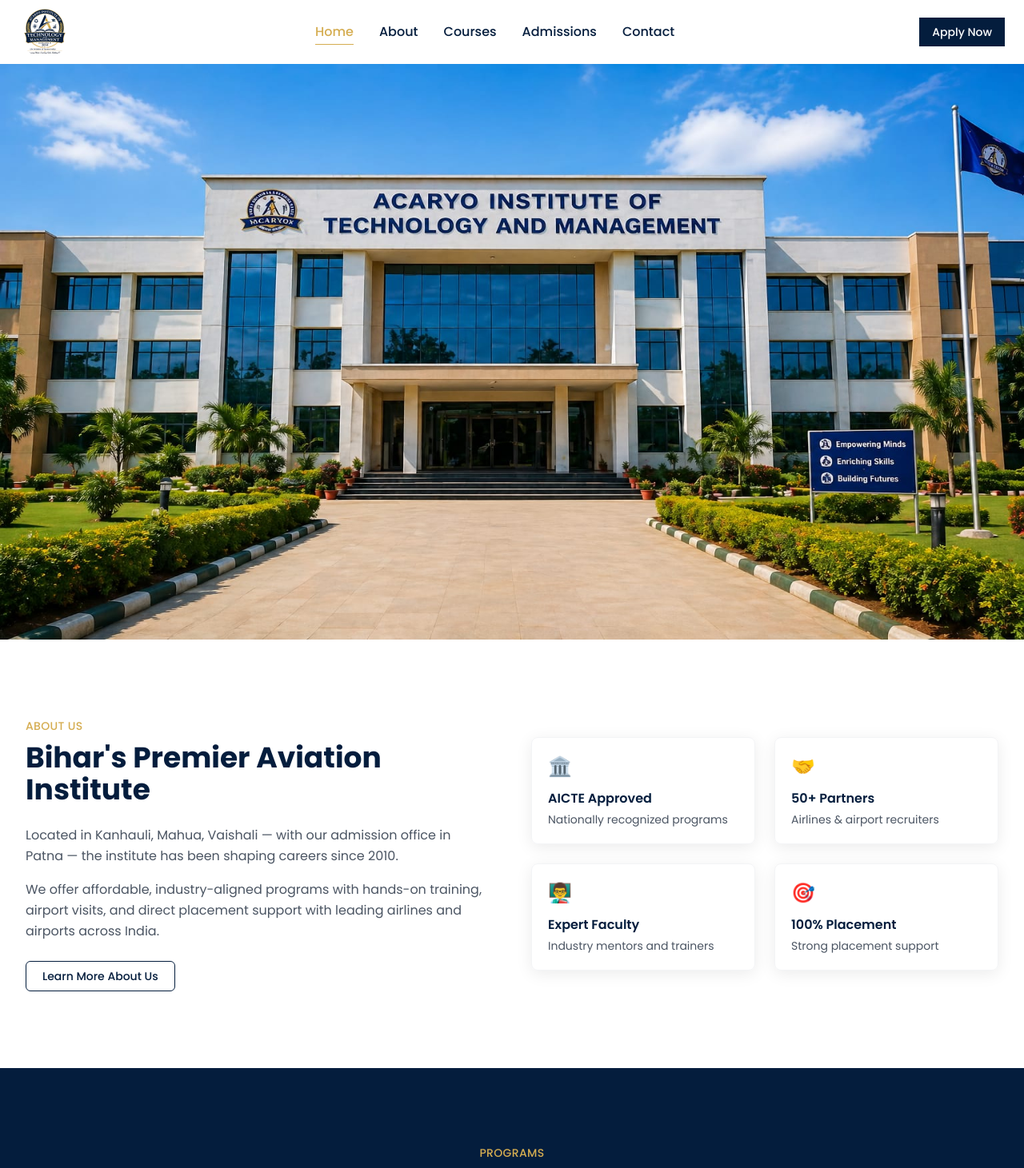
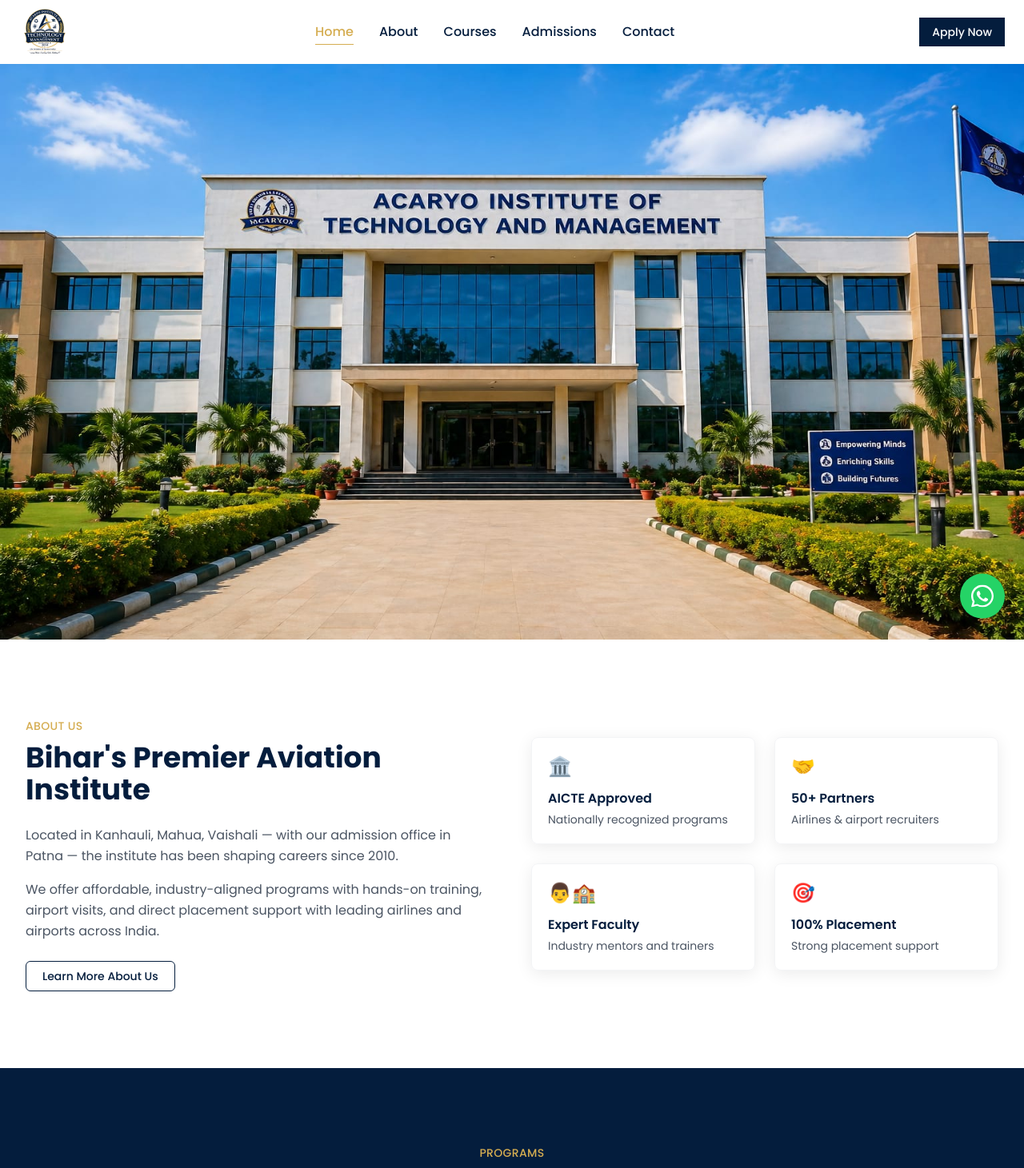
Before and after one commit to Priyanka9321/Acaryo_college, a Next.js app: page / in a window 1280 px wide. Shown: the top 1461 px of the page at 80% size. Built offline with nearby package versions, Linux system fonts and the light colour scheme.

Commit message:
added the whatsapp

```diff
--- a/app/layout.tsx
+++ b/app/layout.tsx
@@ -3,6 +3,7 @@
 import "./globals.css";
 import Navbar from "@/components/layout/Navbar";
 import Footer from "@/components/layout/Footer";
+import WhatsAppButton from "@/components/ui/WhatsAppButton";
 
 const poppins = Poppins({
   subsets: ["latin"],
@@ -32,6 +33,7 @@
         <Navbar />
         <main>{children}</main>
         <Footer />
+        <WhatsAppButton />
       </body>
     </html>
   );
--- a/components/sections/About.tsx
+++ b/components/sections/About.tsx
@@ -1,3 +1,7 @@
+"use client";
+
+import { useRef } from "react";
+import { motion, useInView } from "framer-motion";
 import Container from "@/components/ui/Container";
 
 const features = [
@@ -12,7 +16,7 @@
     desc: "Airlines & airport recruiters",
   },
   {
-    icon: "👨‍🏫",
+    icon: "👨🏫",
     title: "Expert Faculty",
     desc: "Industry mentors and trainers",
   },
@@ -23,14 +27,34 @@
   },
 ];
 
+const fadeUp = {
+  hidden: { opacity: 0, y: 40 },
+  visible: (i: number) => ({
+    opacity: 1,
+    y: 0,
+    transition: { duration: 0.6, ease: "easeOut", delay: i * 0.1 },
+  }),
+};
+
 export default function About() {
+  const ref = useRef<HTMLDivElement>(null);
+  const inView = useInView(ref, { once: true, margin: "-80px" });
+
   return (
-    <section id="about" className="bg-white py-16 md:py-24">
+    <section id="about" className="relative z-10 bg-white py-16 md:py-24">
       <Container>
-        <div className="grid grid-cols-1 md:grid-cols-2 gap-12 items-center">
-
+        <div
+          ref={ref}
+          className="grid grid-cols-1 md:grid-cols-2 gap-12 items-center"
+        >
           {/* Left: Text Content */}
-          <div className="flex flex-col gap-6">
+          <motion.div
+            className="flex flex-col gap-6"
+            custom={0}
+            variants={fadeUp}
+            initial="hidden"
+            animate={inView ? "visible" : "hidden"}
+          >
             <div>
               <span className="text-sm text-secondary uppercase tracking-wide font-medium">
                 About Us
@@ -60,22 +84,25 @@
                 Learn More About Us
               </a>
             </div>
-          </div>
+          </motion.div>
 
           {/* Right: Feature Cards Grid */}
           <div className="grid grid-cols-1 sm:grid-cols-2 gap-6">
-            {features.map(({ icon, title, desc }) => (
-              <div
+            {features.map(({ icon, title, desc }, i) => (
+              <motion.div
                 key={title}
+                custom={i + 1}
+                variants={fadeUp}
+                initial="hidden"
+                animate={inView ? "visible" : "hidden"}
                 className="p-5 rounded-lg border border-gray-100 shadow-soft hover:shadow-md transition-shadow duration-200"
               >
                 <span className="text-2xl">{icon}</span>
                 <h3 className="mt-3 font-semibold text-primary">{title}</h3>
                 <p className="mt-1 text-sm text-gray-600">{desc}</p>
-              </div>
+              </motion.div>
             ))}
           </div>
-
         </div>
       </Container>
     </section>
--- a/components/sections/Hero.tsx
+++ b/components/sections/Hero.tsx
@@ -1,9 +1,22 @@
 "use client";
 
 import Image from "next/image";
+import { useRef } from "react";
+import { motion, useScroll, useTransform } from "framer-motion";
 
 export default function Hero() {
+  const ref = useRef<HTMLDivElement>(null);
+
+  const { scrollYProgress } = useScroll({
+    target: ref,
+    offset: ["start start", "end start"],
+  });
+
+  const opacity = useTransform(scrollYProgress, [0, 0.6], [1, 0]);
+  const scale = useTransform(scrollYProgress, [0, 0.6], [1, 1.04]);
+
   return (
+    <motion.div ref={ref} style={{ opacity }} className="sticky top-0 z-0">
       <section
         className="
           relative w-full overflow-hidden
@@ -11,8 +24,7 @@
           flex items-center justify-center
         "
       >
-      {/* Background image */}
-      <div className="absolute inset-0">
+        <motion.div style={{ scale }} className="absolute inset-0">
           <Image
             src="/assets/images/hero.jpeg"
             alt="Campus"
@@ -24,7 +36,8 @@
               lg:object-fill
             "
           />
-      </div>
+        </motion.div>
       </section>
+    </motion.div>
   );
 }
--- /dev/null
+++ b/components/ui/WhatsAppButton.tsx
@@ -0,0 +1,31 @@
+"use client";
+
+import { motion } from "framer-motion";
+
+const PHONE = "919321433587";
+const MESSAGE = "Hello, I would like to know more about your college.";
+const WHATSAPP_URL = `https://wa.me/${PHONE}?text=${encodeURIComponent(MESSAGE)}`;
+
+export default function WhatsAppButton() {
+  return (
+    <motion.a
+      href={WHATSAPP_URL}
+      target="_blank"
+      rel="noopener noreferrer"
+      aria-label="Chat on WhatsApp"
+      className="fixed bottom-6 right-6 z-50 flex h-14 w-14 items-center justify-center rounded-full bg-[#25D366] shadow-lg"
+      animate={{ y: [0, -6, 0] }}
+      transition={{ duration: 2, repeat: Infinity, ease: "easeInOut" }}
+      whileHover={{ scale: 1.1 }}
+      whileTap={{ scale: 0.95 }}
+    >
+      <svg
+        xmlns="http://www.w3.org/2000/svg"
+        viewBox="0 0 32 32"
+        className="h-7 w-7 fill-white"
+      >
+        <path d="M16 0C7.163 0 0 7.163 0 16c0 2.822.736 5.472 2.027 7.774L0 32l8.476-2.003A15.938 15.938 0 0 0 16 32c8.837 0 16-7.163 16-16S24.837 0 16 0zm0 29.333a13.27 13.27 0 0 1-6.748-1.833l-.484-.287-5.03 1.188 1.21-4.898-.316-.503A13.267 13.267 0 0 1 2.667 16C2.667 8.636 8.636 2.667 16 2.667S29.333 8.636 29.333 16 23.364 29.333 16 29.333zm7.27-9.862c-.398-.199-2.354-1.162-2.719-1.294-.365-.133-.631-.199-.897.199-.266.398-1.03 1.294-1.263 1.56-.232.266-.465.299-.863.1-.398-.2-1.681-.62-3.203-1.977-1.184-1.056-1.983-2.36-2.215-2.758-.232-.398-.025-.613.174-.811.179-.178.398-.465.597-.698.2-.232.266-.398.398-.664.133-.266.067-.498-.033-.697-.1-.2-.897-2.162-1.229-2.96-.324-.778-.653-.673-.897-.685l-.764-.013c-.266 0-.697.1-1.063.498-.365.398-1.395 1.362-1.395 3.323s1.428 3.854 1.627 4.12c.2.266 2.81 4.29 6.808 6.017.951.41 1.693.655 2.272.839.954.304 1.823.261 2.51.158.766-.114 2.354-.962 2.686-1.891.332-.93.332-1.727.232-1.892-.099-.165-.365-.265-.763-.464z" />
+      </svg>
+    </motion.a>
+  );
+}
--- a/package.json
+++ b/package.json
@@ -9,6 +9,7 @@
     "lint": "next lint"
   },
   "dependencies": {
+    "framer-motion": "^12.38.0",
     "next": "14.2.3",
     "react": "^18",
     "react-dom": "^18"
```
Also changed, not shown: 1 other file (tests, documents, lock files or other folders). Lines whose indentation alone changed are shown as unchanged.
